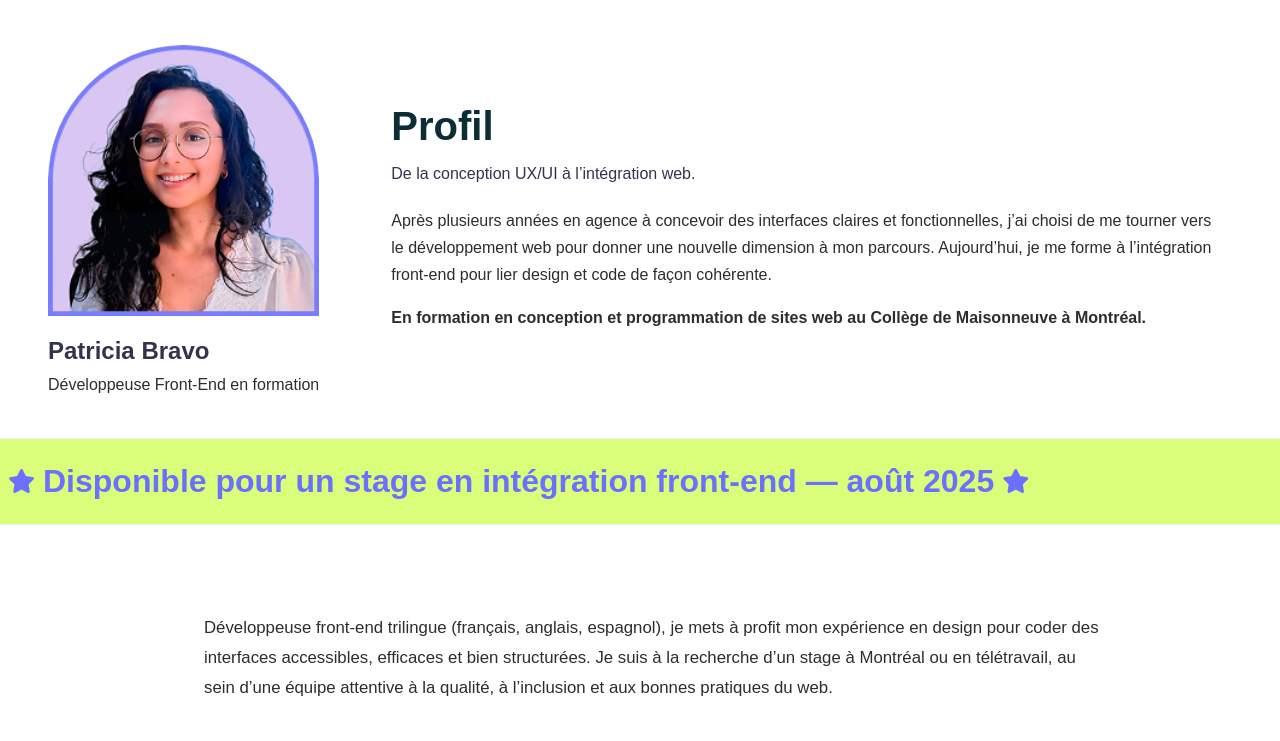
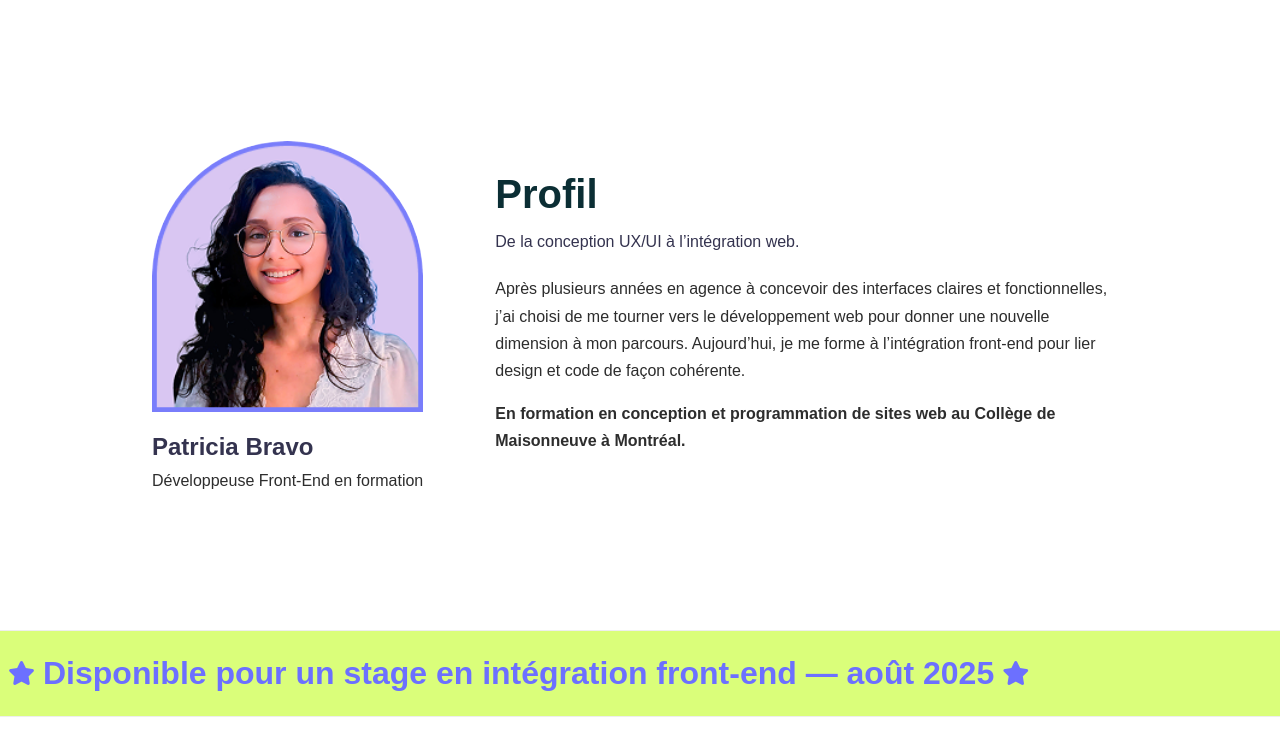
Before and after one commit to patrihow/patrihow.github.io, a plain HTML site: page about.html in a window 1280 px wide. Shown: the part 55-796 px from the top of the page. Drawn offline with Linux system fonts and the light colour scheme; a web font is replaced by a local one.

Commit message:
Ajout des styles pour a propos

```diff
--- a/assets/css/hero-pages.css
+++ b/assets/css/hero-pages.css
@@ -2,7 +2,7 @@
   display: flex;
   flex-direction: column;
   gap: 1rem;
-  padding: var(--spacing-broad) var(--spacing-broad) 0 var(--spacing-broad);
+  padding: var(--spacing-micro) var(--spacing-small);
   margin: 1rem 0;
 }
 
@@ -70,6 +70,6 @@
   .hero-pages {
     flex-direction: row;
     align-items: center;
-    padding: 0 var(--spacing-thinner);
+    padding: var(--spacing-broader) var(--spacing-broadest);
   }
 }
```
